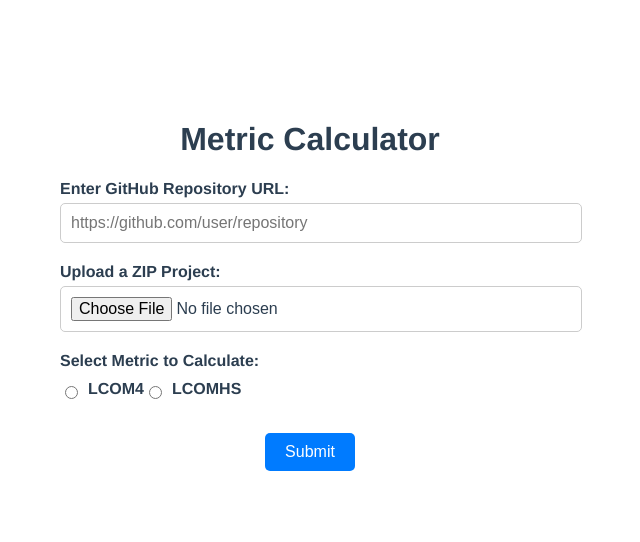
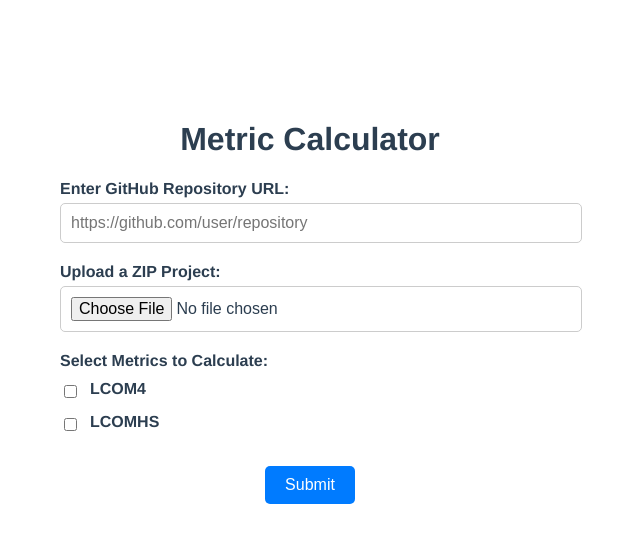
Before and after one commit to aapati17/Group-Python-4, a Vue app in the folder Front End/: page / in a window 1280 px wide. Both pictures are taken after typing "Sample", "Sample123" into the empty fields and a click on the button "Login". Shown: the top 542 px of the page, without its empty margins (330-970 px from the left). Built offline with nearby package versions, Linux system fonts and the light colour scheme.

Commit message:
Task #41 : Changed Radio Button to checkboxes

```diff
--- a/Front End/src/components/HomeScreen.vue
+++ b/Front End/src/components/HomeScreen.vue
@@ -1,72 +1,85 @@
 <template>
   <main>
     <h1>Metric Calculator</h1>
+
     <div class="input-container">
       <label for="github-url">Enter GitHub Repository URL:</label>
       <input type="text" id="github-url" v-model="githubUrl" placeholder="https://github.com/user/repository" />
     </div>
+
     <div class="input-container">
       <label for="upload-file">Upload a ZIP Project:</label>
       <input type="file" id="upload-file" @change="handleFileUpload" accept=".zip" />
     </div>
 
     <div class="input-container">
-      <label>Select Metric to Calculate:</label>
-      <div class="radio-group">
-          <input type="radio" id="lcom4" value="LCOM4" v-model="selectedMetric" />
+      <label>Select Metrics to Calculate:</label>
+      <div class="checkbox-group">
+        <div class="checkbox-item">
+          <input type="checkbox" id="lcom4" value="LCOM4" v-model="selectedMetrics" />
           <label for="lcom4">LCOM4</label>
-
-          <input type="radio" id="lcomhs" value="LCOMHS" v-model="selectedMetric" />
+        </div>
+        <div class="checkbox-item">
+          <input type="checkbox" id="lcomhs" value="LCOMHS" v-model="selectedMetrics" />
           <label for="lcomhs">LCOMHS</label>
+        </div>
       </div>
     </div>
-
 
     <button @click="submitData">Submit</button>
   </main>
 </template>
+
 <script>
 import { ref } from 'vue';
+
 export default {
   setup() {
     const githubUrl = ref('');
     const uploadedFile = ref(null);
-    const selectedMetric = ref('');
+    const selectedMetrics = ref([]);
+
     const handleFileUpload = (event) => {
       uploadedFile.value = event.target.files[0];
     };
+
     const submitData = () => {
       console.log('GitHub URL:', githubUrl.value);
       console.log('Uploaded File:', uploadedFile.value);
-      console.log('Selected Metric:', selectedMetric.value);
+      console.log('Selected Metrics:', selectedMetrics.value);
     };
+
     return {
       githubUrl,
       uploadedFile,
-      selectedMetric,
+      selectedMetrics,
       handleFileUpload,
       submitData
     };
   }
 };
 </script>
+
 <style scoped>
 main {
   text-align: center;
   padding: 40px 20px;
 }
+
 .input-container {
   margin: 20px auto;
   width: 80%;
   max-width: 500px;
   text-align: left;
 }
+
 label {
   font-size: 16px;
   font-weight: bold;
   display: block;
   margin-bottom: 5px;
 }
+
 input[type="text"],
 input[type="file"] {
   display: block;
@@ -77,14 +90,20 @@ input[type="file"] {
   border: 1px solid #ccc;
   border-radius: 5px;
 }
-.radio-group {
+
+.checkbox-group {
+  display: flex;
+  flex-direction: column;
+  gap: 10px;
+  margin-top: 10px;
+}
+
+.checkbox-item {
   display: flex;
   align-items: center;
-  margin-top: 10px;
+  gap: 10px;
 }
-.radio-group input {
-  margin-right: 10px;
-}
+
 button {
   margin-top: 10px;
   padding: 10px 20px;
@@ -95,6 +114,7 @@ button {
   border-radius: 5px;
   cursor: pointer;
 }
+
 button:hover {
   background-color: #0056b3;
 }
```
